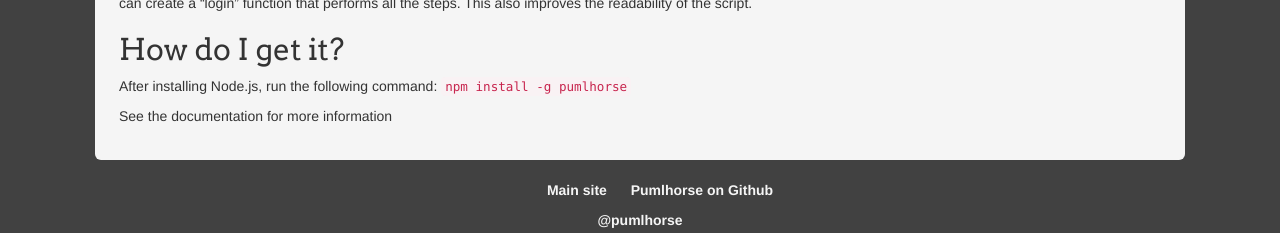
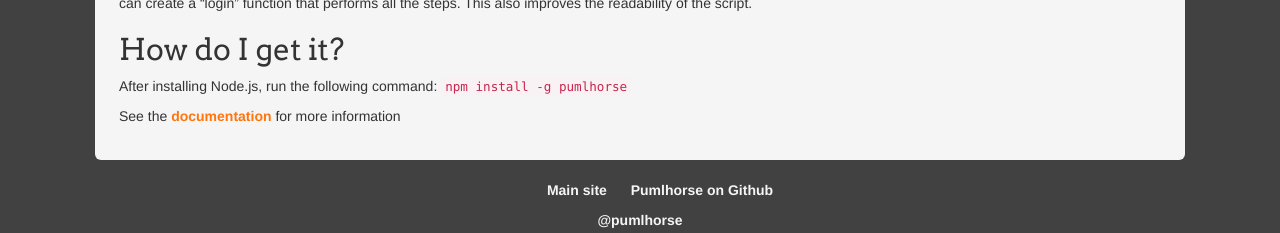
Before and after one commit to pumlhorse/pumlhorse.github.io, a Jekyll site: the page built from index.md, in a window 1280 px wide. Shown: the part 723-956 px from the top of the page. Built offline with Jekyll 4.4.1, drawn with Linux system fonts in a browser that asks for light colours; nearby versions of some CDN libraries; part of the change alters nothing that is shown.

```diff
--- a/index.md
+++ b/index.md
@@ -31,7 +31,7 @@ of the script.
 After installing Node.js, run the following command:
 `npm install -g pumlhorse`
 
-See the documentation for more information
+See the [documentation](/reference/engine/v1) for more information
 
 </div>
 </div>
```
